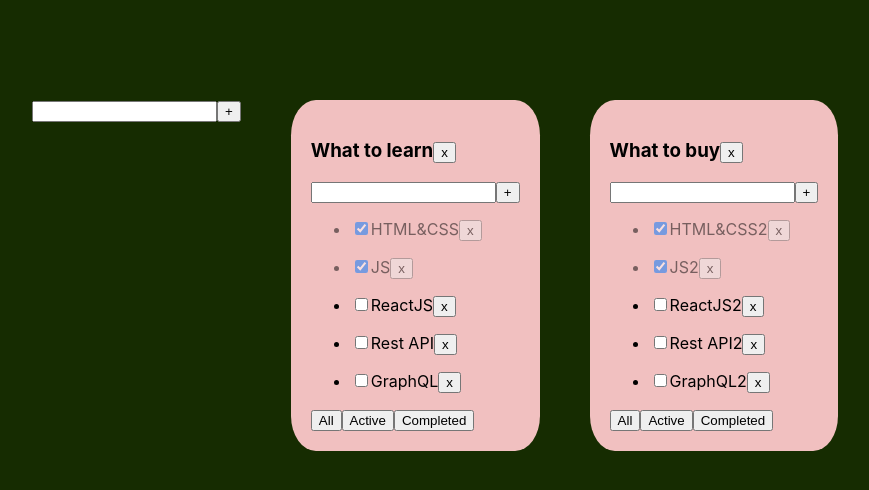
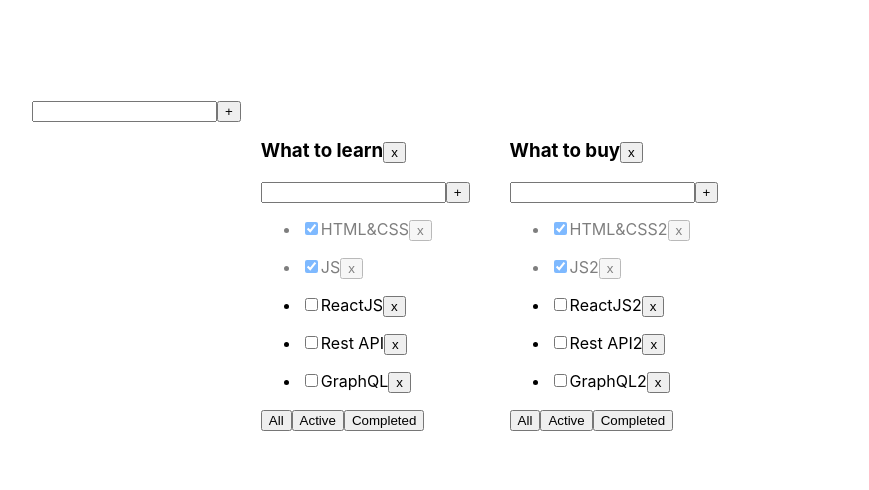
Before and after one commit to lgnvmaksim/todolist-with-git, a React (Create React App) app: page / in a window 1280 px wide. Shown: the top 490 px of the page, without its empty margins (68-937 px from the left). Built offline with nearby package versions, Linux system fonts and the light colour scheme.

Commit message:
fixed styles

```diff
--- a/src/Components/Styles-modules/styles.module.css
+++ b/src/Components/Styles-modules/styles.module.css
@@ -1,24 +1,25 @@
 .App {
     padding: 100px 0px 650px 100px ;
     display: flex;
-    background-color: #162c01;
-}
 
-.body {
-
-    background: rgba(44,31,146,0.59);
 
 }
 
+/*.body {*/
+
+/*    background: rgba(44,31,146,0.59);*/
+
+/*}*/
+
 .todolist {
-    background-color: #f1c0c0;
+/*    background-color: #f1c0c0;*/
     padding: 20px;
-    border-radius: 10%;
+/*    border-radius: 10%;*/
 }
 
-.App > div {
-    margin-right: 50px;
-}
+/*.App > div {*/
+/*    margin-right: 50px;*/
+/*}*/
 
 .error {
     border: #e14d4d 4px solid;
```
